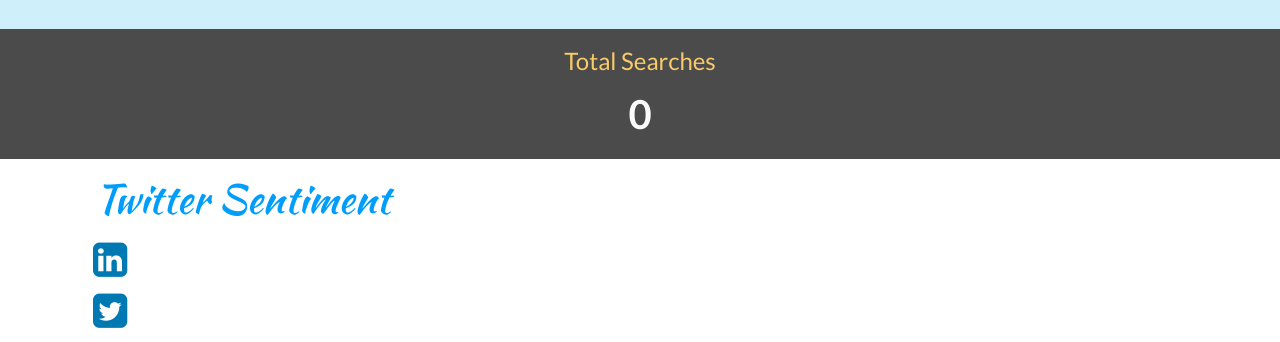
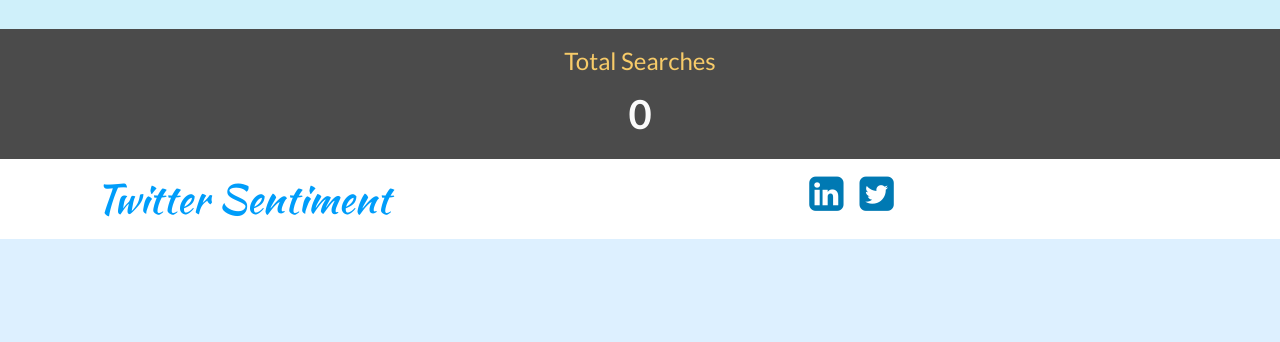
Before and after one commit to VinayTurpati/tweets-sentiment, a Flask app: page / in a window 1280 px wide. Shown: the part 681-1023 px from the top of the page. After the commit the page ends 920 px from the top, so only its background shows below. Run offline with Flask 2, Linux system fonts and the light colour scheme; data that the repository does not hold is empty; some libraries are stand-ins or nearby versions; some web fonts are replaced.

Commit message:
initial changes

```diff
--- a/templates/footer.html
+++ b/templates/footer.html
@@ -9,36 +9,22 @@
         </div>
     </div>
 </section>
-
-
 <section class="footer1 cid-qYkT1cVQgj" once="footers" id="footer1-2d" style="padding-top: 5px; padding-bottom: 5px">
     <div class="container">
         <div class="row">
-            <div class=" ">
-                <div class="navbar-brand">
-                    <div class="logo">
-                        <span class=" logo" style="padding-left: 0px"><a href="{{ url_for('home') }}" class="logo" style="color:rgb(0,157,250); padding-left: 0px ">Twitter Sentiment</a></span>
-                    </div>
-                <div class="col-lg-4 col-md-12 col-sm-12">
-                <!-- <p class="mbr-text mbr-normal links mbr-fonts-style display-4">
-                    Lorem ipsum dolor sit amet, consectetur adipisicing elit. Debitis quisquam hic minima officiis                 </p>
- -->            </div>
-
+            <div class="navbar-brand">
+                <div class="logo">
+                    <span class=" logo" style="padding-left: 0px"><a href="{{ url_for('home') }}" class="logo" style="color:rgb(0,157,250); padding-left: 0px ">Twitter Sentiment</a></span>
+                </div>
+            </div>
+            <div class="col-lg-4 col-md-12 col-sm-12"></div>
             <div class="col-lg-4 col-md-12 col-sm-12">
-              <!--   <h3 class="mbr-text mbr-normal mbr-fonts-style group-title display-5">
-                    Contact Us
-                </h3>
-
-                <p class="mbr-text mbr-normal links mbr-fonts-style display-4">constac</p>
-
- -->
                 <div class="social-list ">
                     <div class="soc-item">
                         <a href="https://www.linkedin.com/in/vinay-kumar-turpati-8b193415b/" target="_blank" >
                             <i class="fa fa-linkedin-square" style="font-size:40px; color: #0079B3; padding-top: 10px"></i>
                         </a>
                     </div>
-
                     <div class="soc-item">
                         <a href="https://twitter.com/vinay_turpati" target="_blank" >
                             <i class="fa fa-twitter-square" style="font-size:40px; color: #0079B3; padding-top: 10px"></i>
```
